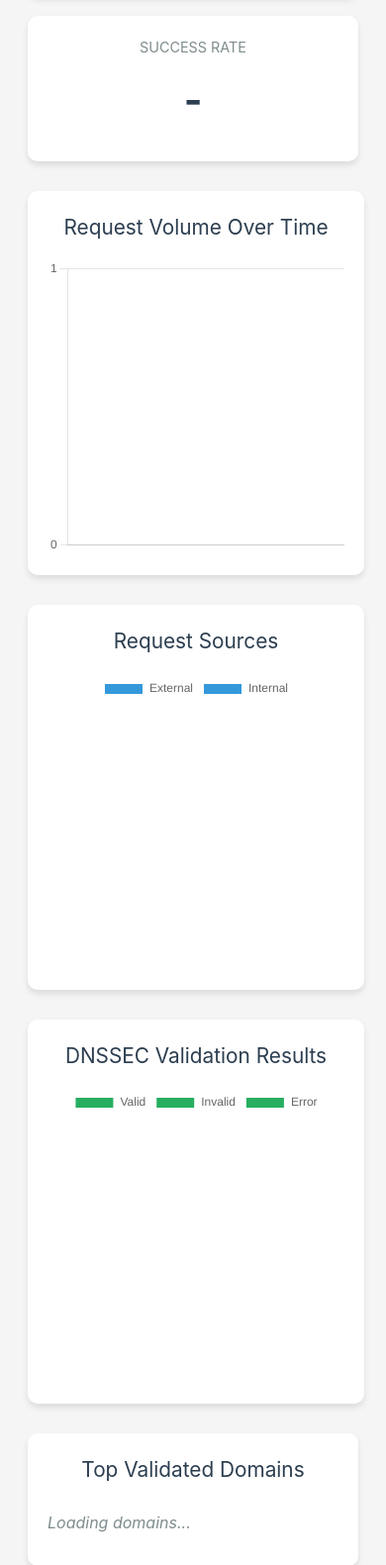
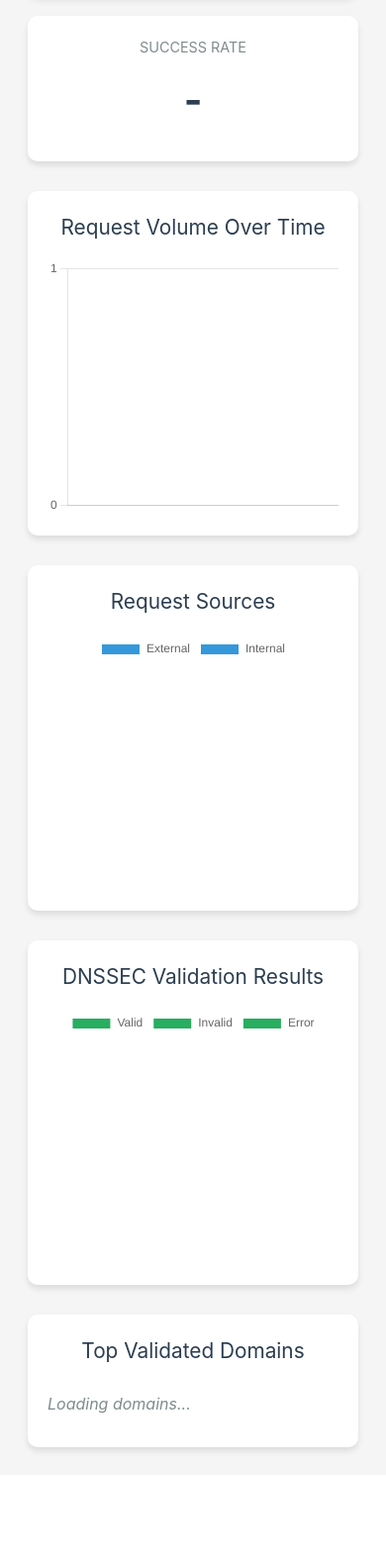
Before and after one commit to BondIT-ApS/dnssec-validator, a Flask app: page /stats in a window 390 px wide. Shown: the part 1058-2639 px from the top of the page at 99% size. After the commit the page ends 2528 px from the top, so only its background shows below. Run offline with Flask 3, Linux system fonts and the light colour scheme.

Commit message:
ui(stats): improve chart responsiveness and grid behavior on resize (resizeDelay, responsive canvas, breakpoints)

```diff
--- a/app/templates/stats.html
+++ b/app/templates/stats.html
@@ -131,9 +131,15 @@
             text-align: center;
         }
 
+        /* Make charts responsive to container size */
         .chart-canvas {
             position: relative;
             height: 300px;
+            width: 100%;
+        }
+        .chart-canvas canvas {
+            width: 100% !important;
+            height: 100% !important;
         }
 
         .full-width-chart {
@@ -191,11 +197,13 @@
             text-align: center;
         }
 
-        @media (max-width: 768px) {
+        @media (max-width: 1024px) {
             .charts-grid {
                 grid-template-columns: 1fr;
             }
+        }
 
+        @media (max-width: 768px) {
             .dashboard-header {
                 flex-direction: column;
                 text-align: center;
@@ -204,6 +212,7 @@
             .time-selector {
                 justify-content: center;
             }
+            .chart-canvas { height: 260px; }
         }
     </style>
 </head>
@@ -300,6 +309,7 @@
                 options: {
                     responsive: true,
                     maintainAspectRatio: false,
+                    resizeDelay: 200,
                     plugins: {
                         legend: {
                             display: false
@@ -334,7 +344,8 @@
                 },
                 options: {
                     responsive: true,
-                    maintainAspectRatio: false
+                    maintainAspectRatio: false,
+                    resizeDelay: 200
                 }
             });
 
@@ -351,7 +362,8 @@
                 },
                 options: {
                     responsive: true,
-                    maintainAspectRatio: false
+                    maintainAspectRatio: false,
+                    resizeDelay: 200
                 }
             });
         }
```
